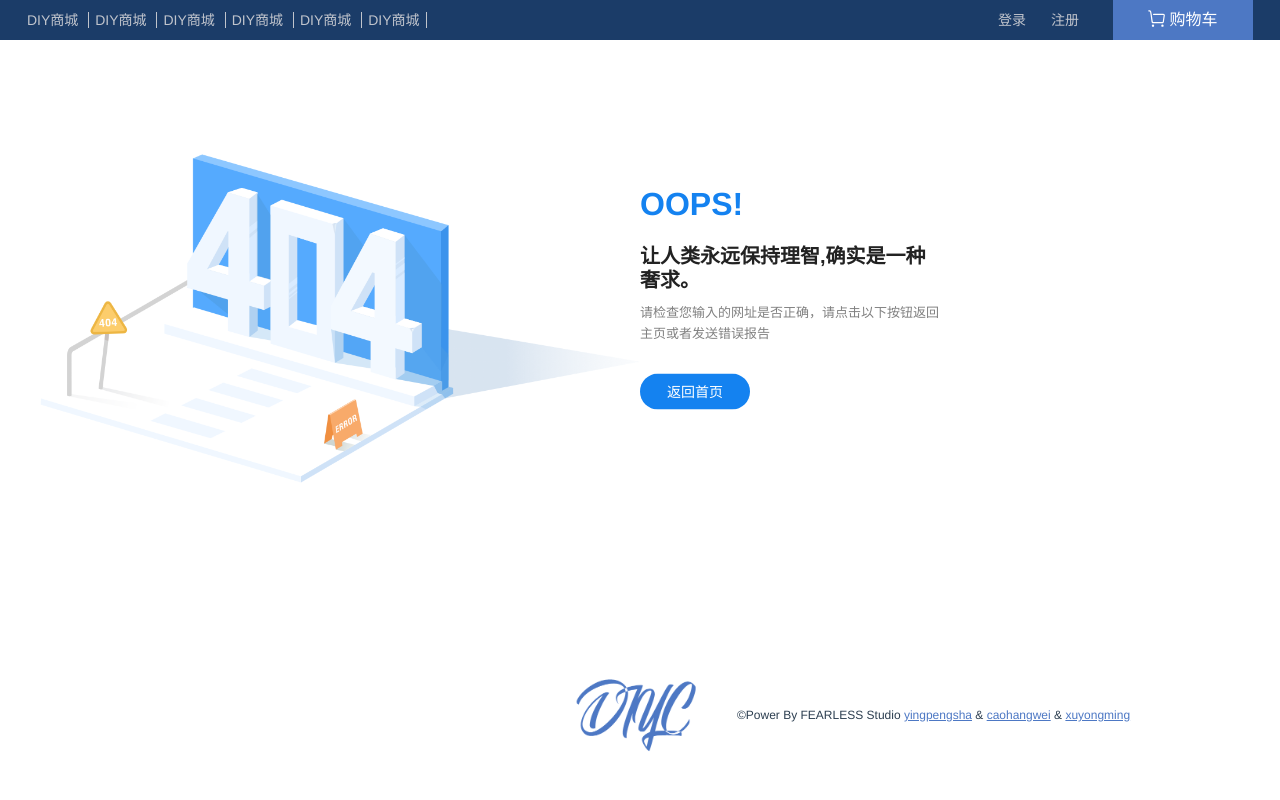
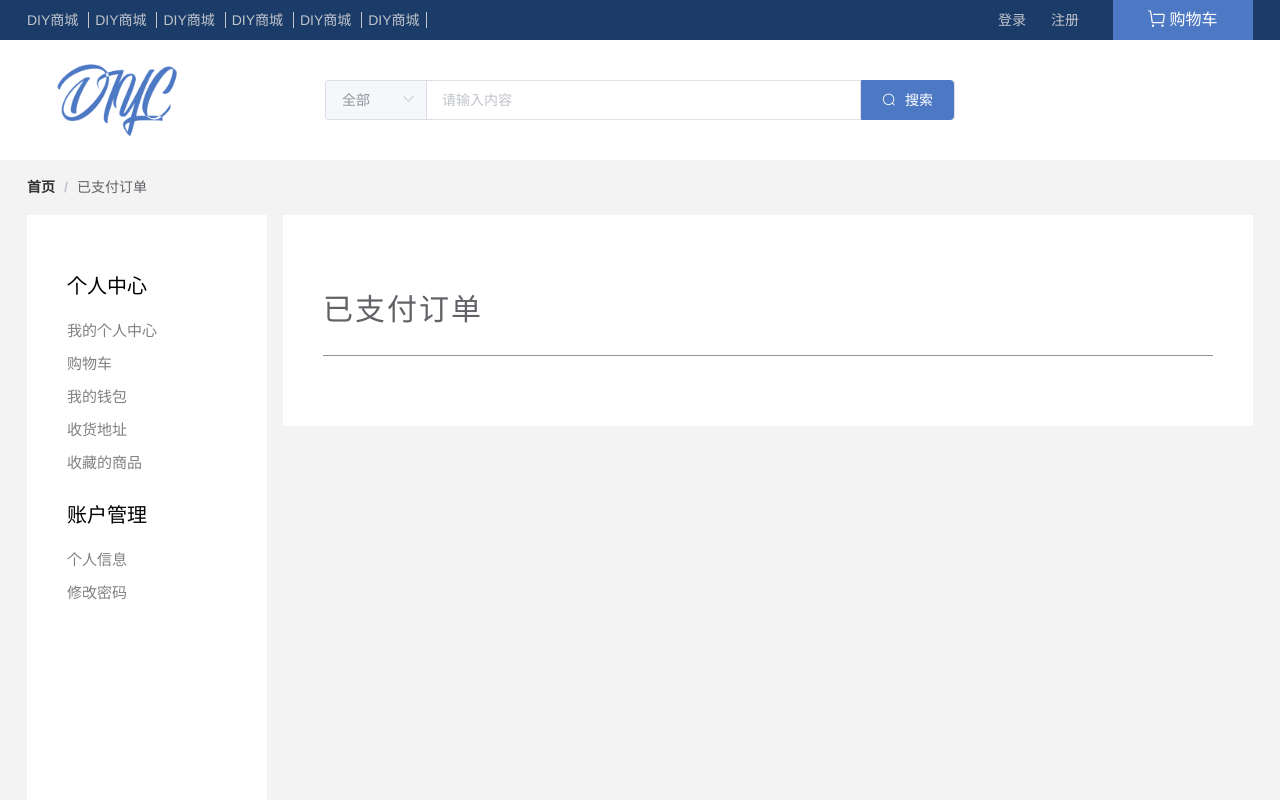
Before and after one commit to xuyongming520/diy-computer-mall, a Vue app: page /user/paidOrder in a window 1280 px wide. Before the commit this address led to /404. Shown: the top 800 px of the page. Built offline with nearby package versions, Linux system fonts and the light colour scheme.

Commit message:
create order files

```diff
--- a/src/router.js
+++ b/src/router.js
@@ -53,6 +53,16 @@ export default new Router({
           path: '/user/changePassword',
           name: 'changePassword',
           component: () => import('@/views/user/change-password'),
+        },
+        {
+          path: '/user/paidOrder',
+          name: 'paidOrder',
+          component: () => import('@/views/user/paid-order'),
+        },
+        {
+          path: '/user/completedOrder',
+          name: 'completedOrder',
+          component: () => import('@/views/user/completed-order'),
         },
       ],
     },
--- /dev/null
+++ b/src/views/user/completed-order.vue
@@ -0,0 +1,31 @@
+<template>
+  <div id="completed-order">
+    <header>
+      <span>已完成订单</span>
+    </header>
+  </div>
+</template>
+
+<script>
+export default {
+  name: 'completed-order',
+};
+</script>
+
+<style lang="less" scoped>
+@import url('../../styles/number.less');
+@import url('../../styles/color.less');
+#completed-order{
+  width: 890px;
+  header{
+    line-height: 80px;
+    border-bottom: 1px solid @fontThree;
+    margin-bottom: 30px;
+    span{
+      color: @fontTwo;
+      font-size: 30px;
+      letter-spacing: 2px;
+    }
+  }
+}
+</style>
--- a/src/views/user/index.vue
+++ b/src/views/user/index.vue
@@ -49,6 +49,8 @@ export default {
         '/user/collectibles': '收藏的商品',
         '/user/info': '个人信息',
         '/user/changePassword': '修改密码',
+        '/user/paidOrder': '已支付订单',
+        '/user/completeOrder': '已完成订单',
       },
       leftMenu: [
         {
@@ -61,6 +63,13 @@ export default {
             { title: '收藏的商品', path: '/user/collectibles' },
           ],
         },
+        // {
+        //   head: '订单中心',
+        //   menu: [
+        //     { title: '已支付订单', path: '/user/paidOrder' },
+        //     { title: '已完成订单', path: '/user/completeOrder' },
+        //   ],
+        // },
         {
           head: '账户管理',
           menu: [
--- /dev/null
+++ b/src/views/user/paid-order.vue
@@ -0,0 +1,31 @@
+<template>
+  <div id="paid-order">
+    <header>
+      <span>已支付订单</span>
+    </header>
+  </div>
+</template>
+
+<script>
+export default {
+  name: 'paid-order',
+};
+</script>
+
+<style lang="less" scoped>
+@import url('../../styles/number.less');
+@import url('../../styles/color.less');
+#paid-order{
+  width: 890px;
+  header{
+    line-height: 80px;
+    border-bottom: 1px solid @fontThree;
+    margin-bottom: 30px;
+    span{
+      color: @fontTwo;
+      font-size: 30px;
+      letter-spacing: 2px;
+    }
+  }
+}
+</style>
```
Also changed, not shown: src/api/order.js (added).
